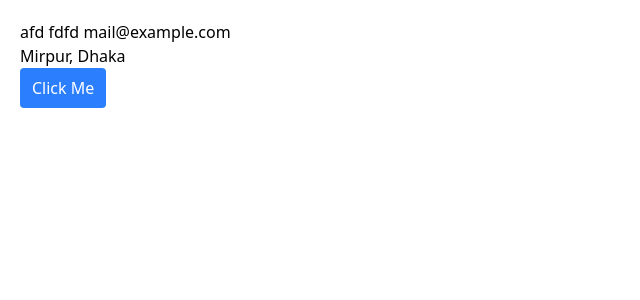
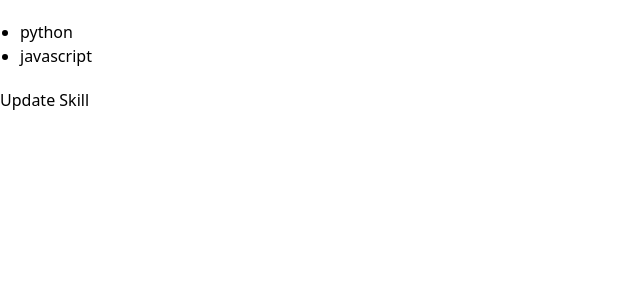
Before and after one commit to phitronio/SDT-Django, a React (Vite) app in the folder phimart-client/: page / in a window 1280 px wide. Shown: the top 300 px of the page, without its empty margins (0-640 px from the left). Built offline with nearby package versions, Linux system fonts and the light colour scheme.

Commit message:
29.3 Added

```diff
--- a/phimart-client/src/App.jsx
+++ b/phimart-client/src/App.jsx
@@ -1,15 +1,9 @@
-import Person from "./components/Person";
-import PlayWithButton from "./components/PlayWithButton";
+import Skills from "./components/Skills";
 
 function App() {
   return (
     <>
-      {/* <Alert color="info" />
-      <Button handleClick={handleClick} color="info">
-        My Button
-      </Button> */}
-      {/* <PlayWithButton /> */}
-      <Person />
+      <Skills />
     </>
   );
 }
--- /dev/null
+++ b/phimart-client/src/components/Skills.jsx
@@ -0,0 +1,30 @@
+import { useState } from "react";
+
+const Skills = () => {
+  const [skills, setSkills] = useState(["python", "javascript"]);
+
+  const handleSkills = () => {
+    // Add
+    // setSkills([...skills, "React"]);
+
+    // Remove
+    // setSkills(skills.filter((item) => item != "python"));
+
+    // Update
+    setSkills(
+      skills.map((item) => (item == "javascript" ? (item = "React") : item))
+    );
+  };
+  return (
+    <div>
+      <ul className="m-5 list-disc">
+        {skills.map((skill) => (
+          <li key={skill}>{skill}</li>
+        ))}
+      </ul>
+      <button onClick={handleSkills}>Update Skill</button>
+    </div>
+  );
+};
+
+export default Skills;
```
